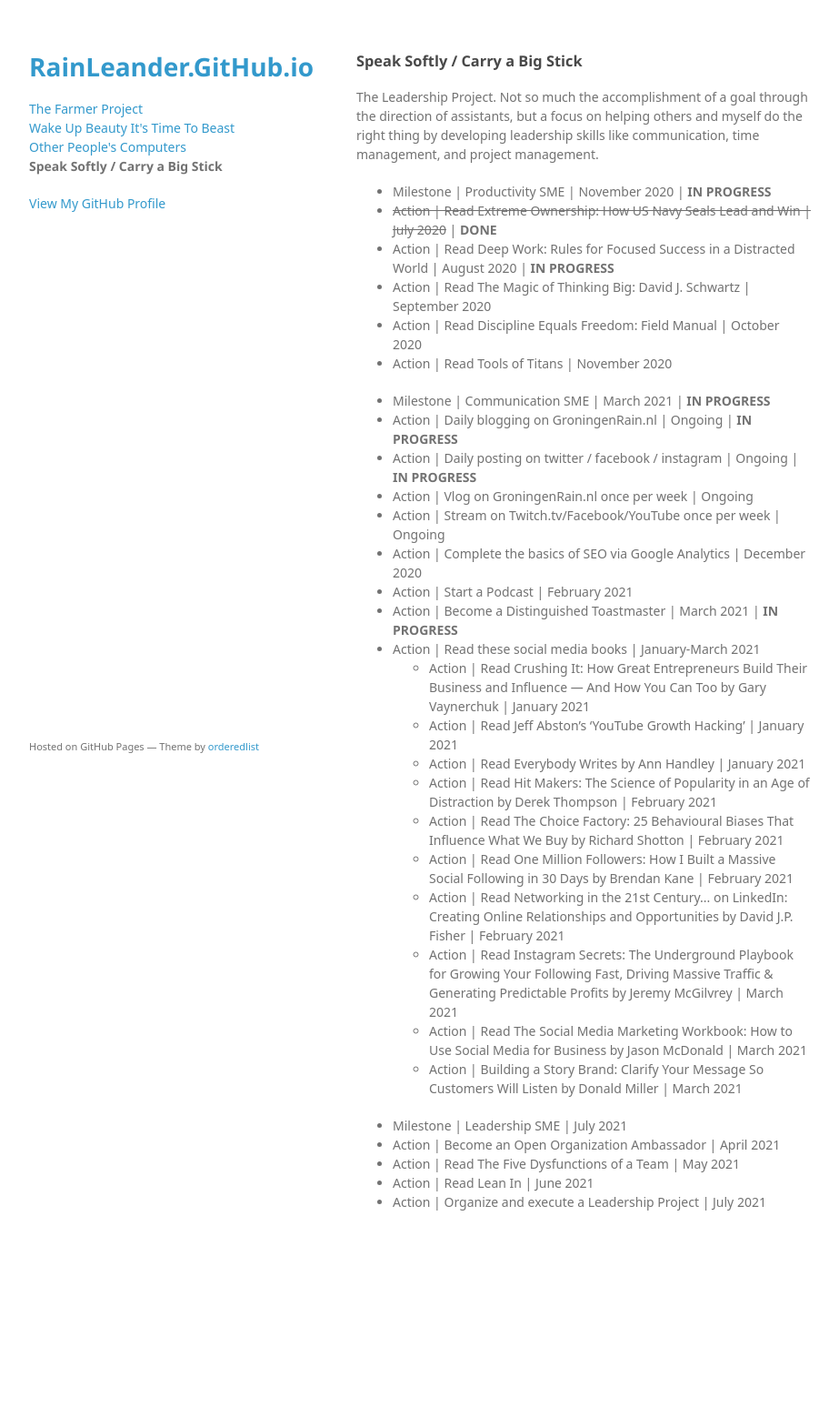
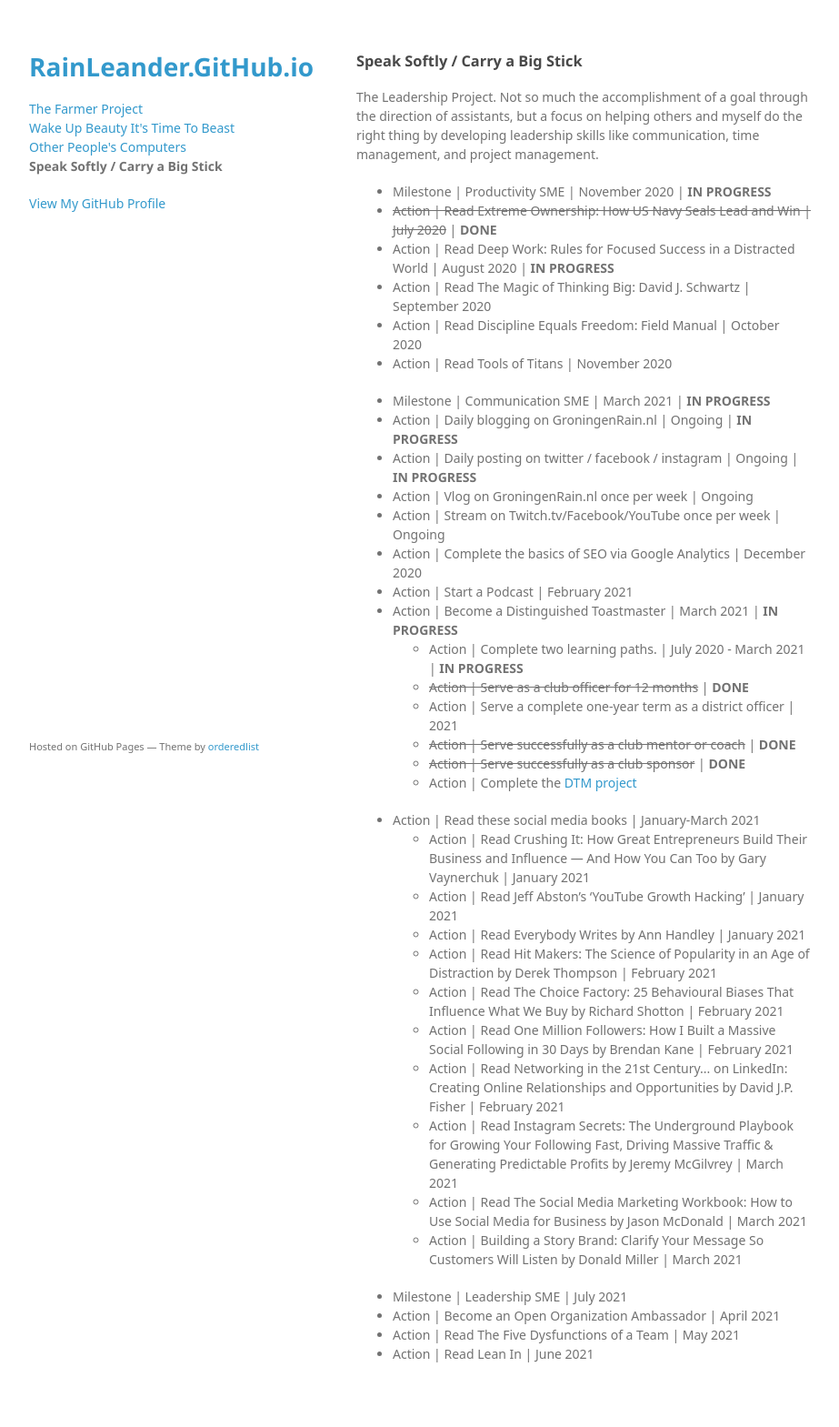
Before and after one commit to rainleander/rainleander.github.io, a Jekyll site: the page speak-softly.html, which Jekyll copies as it is, in a window 1280 px wide. Shown: the whole page at 91% size, without its empty margins (178-1101 px from the left). Built offline with Jekyll 4.4.1, drawn with Linux system fonts in a browser that asks for light colours; some web fonts are replaced; before the commit the page ends 1402 px from its top, so only the background shows below that.

Commit message:
Update speak-softly.html

```diff
--- a/speak-softly.html
+++ b/speak-softly.html
@@ -43,7 +43,14 @@
         <li>Action | Stream on Twitch.tv/Facebook/YouTube once per week | Ongoing</li>
         <li>Action | Complete the basics of SEO via Google Analytics | December 2020</li>
         <li>Action | Start a Podcast | February 2021</li>
-        <li>Action | Become a Distinguished Toastmaster | March 2021 | <b>IN PROGRESS</b></li>
+        <li>Action | Become a Distinguished Toastmaster | March 2021 | <b>IN PROGRESS</b>
+          <ul><li>Action | Complete two learning paths. | July 2020 - March 2021 | <b>IN PROGRESS</b></li>
+            <li><del>Action | Serve as a club officer for 12 months</del> | <b>DONE</b></li>
+            <li>Action | Serve a complete one-year term as a district officer | 2021</li>
+            <li><del>Action | Serve successfully as a club mentor or coach</del> | <b>DONE</b></li>
+            <li><del>Action | Serve successfully as a club sponsor</del> | <b>DONE</b></li>
+            <li>Action | Complete the <a href="http://karenstorey.com/PATHWAYS/00-DTM-Project.htm">DTM project</a></li></ul>
+          </li>
         <li>Action | Read these social media books | January-March 2021</li>
         <ul><li>Action | Read Crushing It: How Great Entrepreneurs Build Their Business and Influence — And How You Can Too by Gary Vaynerchuk | January 2021</li>
             <li>Action | Read Jeff Abston’s ‘YouTube Growth Hacking’ | January 2021</li>
@@ -59,8 +66,7 @@
         <ul><li>Milestone | Leadership SME | July 2021</li>
         <li>Action | Become an Open Organization Ambassador | April 2021</li>
         <li>Action | Read The Five Dysfunctions of a Team | May 2021</li>
-        <li>Action | Read Lean In | June 2021</li>
-        <li>Action | Organize and execute a Leadership Project | July 2021</li></ul></p>
+        <li>Action | Read Lean In | June 2021</li></ul></p>
 
       </section>
       <footer>
```
